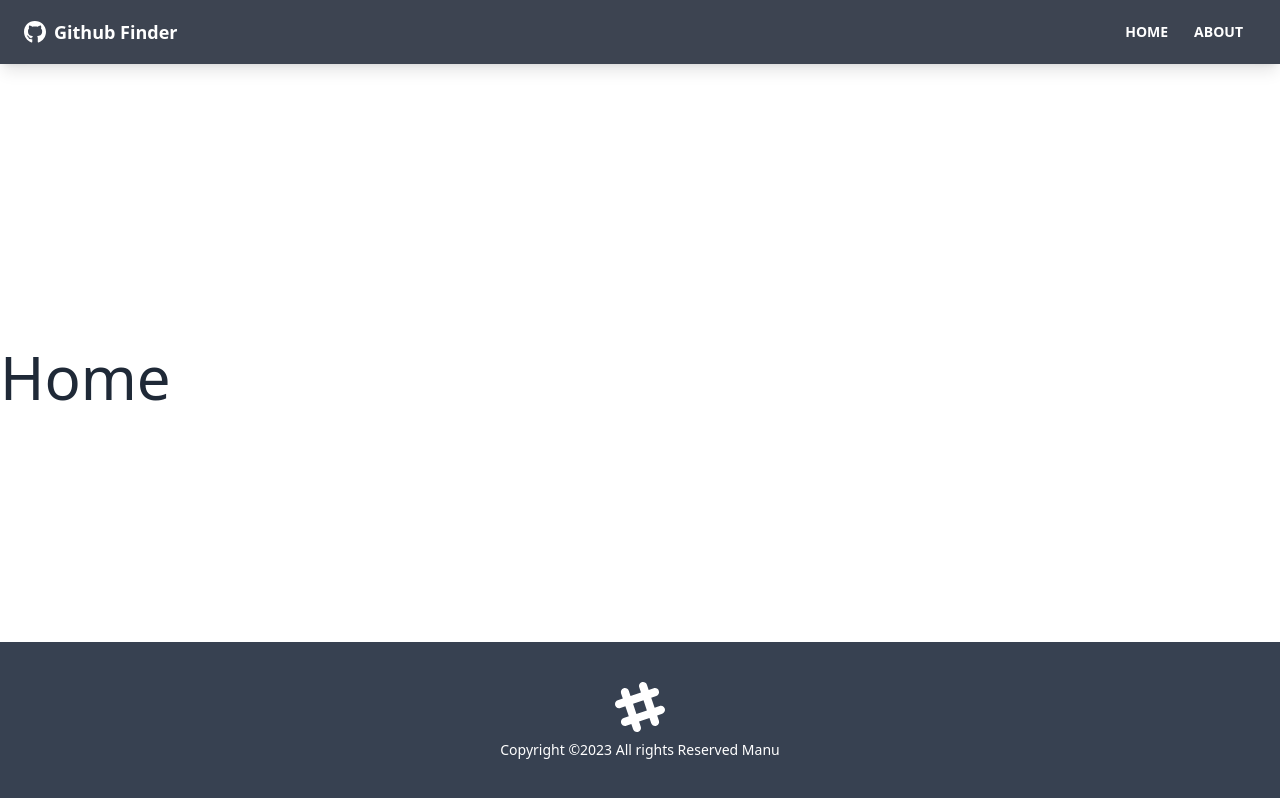
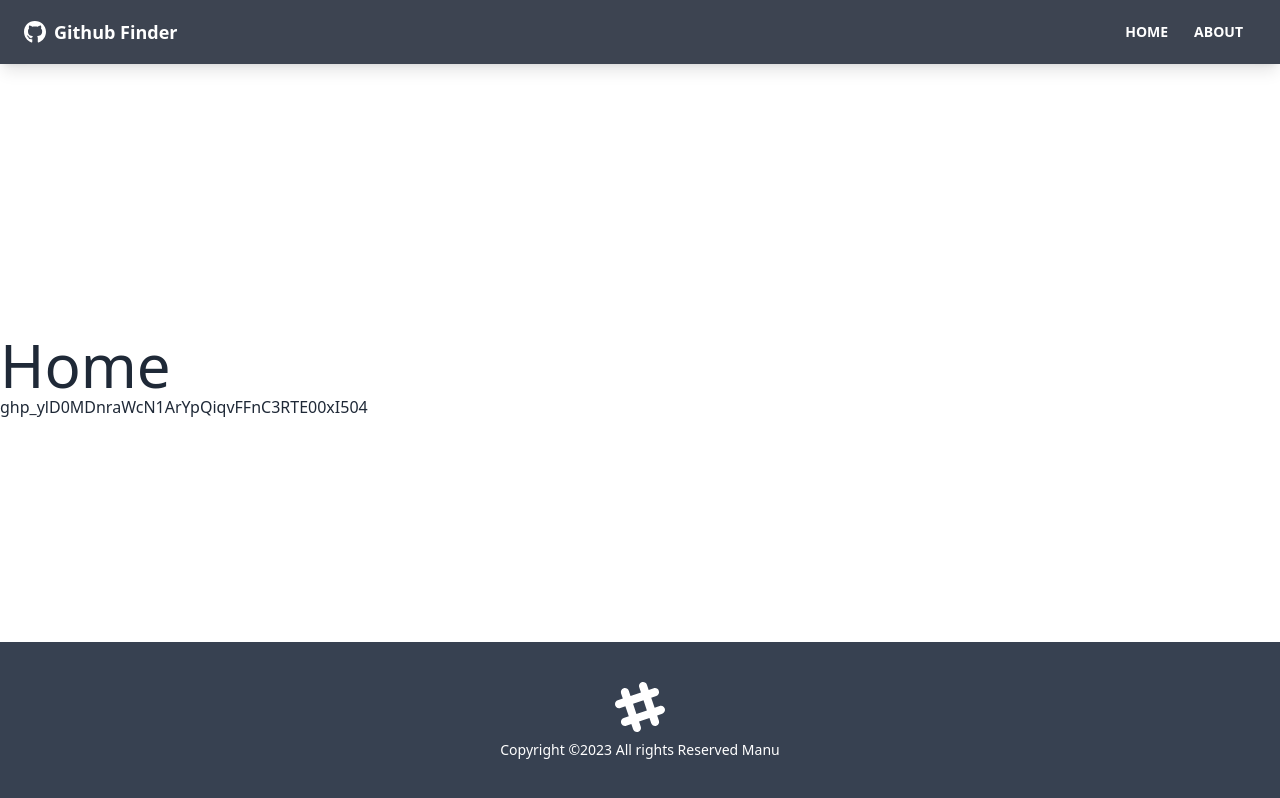
Before and after one commit to Emmanuel687/Api, a React (Create React App) app: page / in a window 1280 px wide. Built offline with nearby package versions, Linux system fonts and the light colour scheme.

Commit message:
Tested Github Api

```diff
--- a/src/Pages/Home.jsx
+++ b/src/Pages/Home.jsx
@@ -4,6 +4,7 @@ function Home() {
   return (
     <div>
       <h1 className='text-6xl'>Home </h1>
+      {process.env.REACT_APP_GITHUB_TOKEN}
     </div>
   )
 }
```
Also changed, not shown: 1 other file (tests, documents, lock files or other folders).
